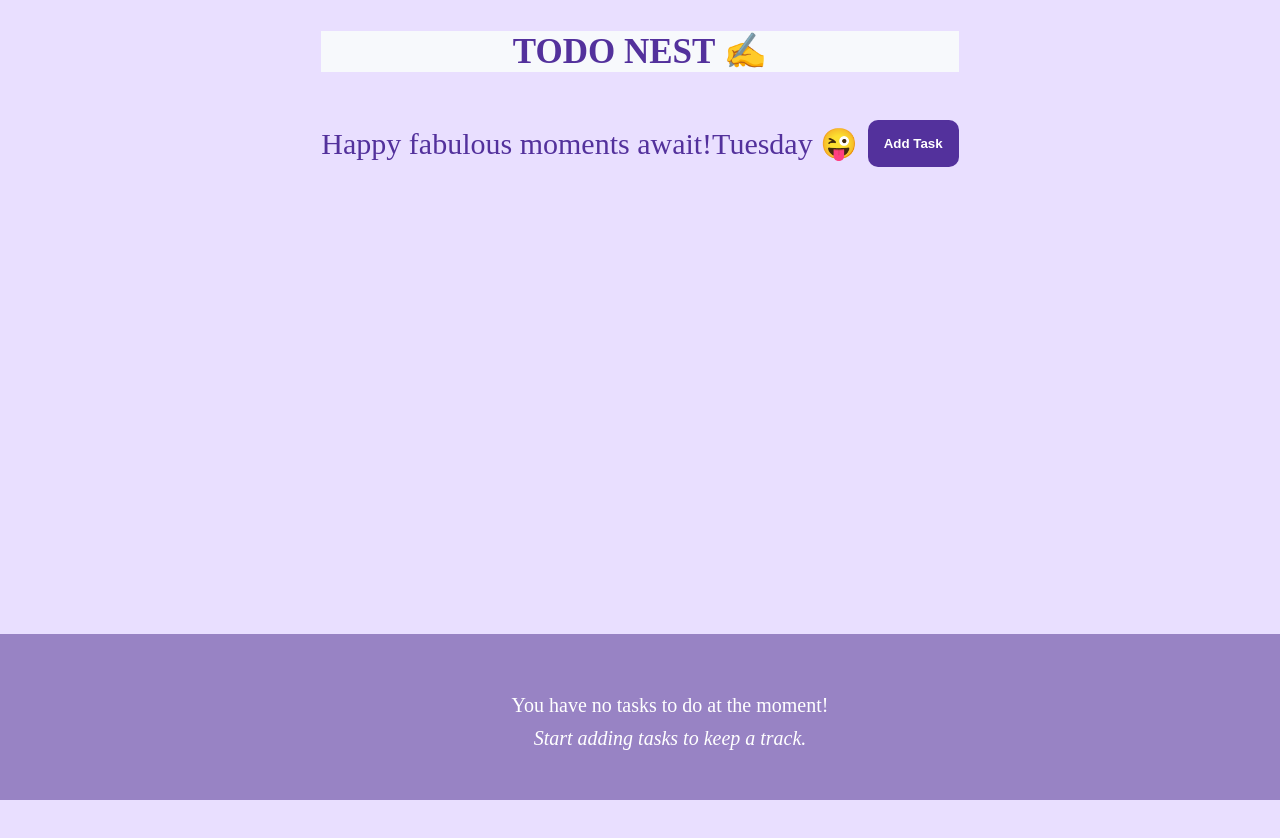
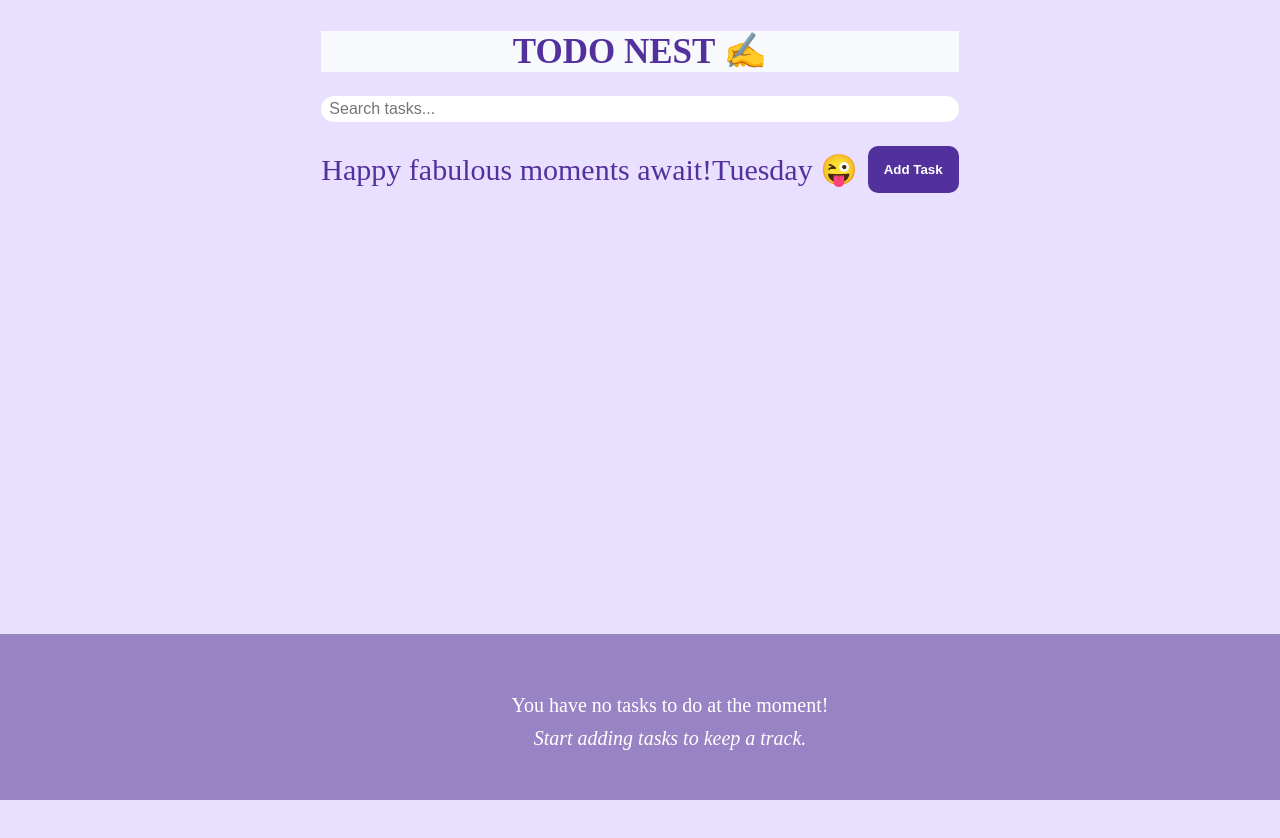
Before and after one commit to AkshayS05/ToDONest, a React (Vite) app: page / in a window 1280 px wide. Shown: the top 838 px of the page. Built offline with nearby package versions, Linux system fonts and the light colour scheme.

Commit message:
fix the search bar error

```diff
--- a/src/components/searchTask/SearchTask.tsx
+++ b/src/components/searchTask/SearchTask.tsx
@@ -1,19 +1,9 @@
-import { useState, useEffect } from "react";
-
 import "./searchTask.css";
 import { useTasks } from "../../context/TaskContext";
 
 const SearchTask = () => {
   //get tasks list, searchquery state, setQuery and addTask from TaskContext
-  const { tasks, searchQuery, setSearchQuery, addTask } = useTasks();
-
-  //hide and show search bar based on tasks are in the list or list is empty
-  const [visible, setVisible] = useState(false);
-
-  useEffect(() => {
-    //searchBar will hide and becomes visible based on the length of the tasks.
-    setVisible(tasks.length > 0);
-  }, [tasks]);
+  const { searchQuery, setSearchQuery, addTask } = useTasks();
 
   const handleQuery = (e: React.ChangeEvent<HTMLInputElement>) => {
     setSearchQuery(e.target.value);
@@ -25,7 +15,6 @@ const SearchTask = () => {
   return (
     <div className="searchBarContainer">
       <input
-        className={`searchBar ${visible ? "showSearchBar" : ""}`}
         type="search"
         value={searchQuery}
         // on change of the input, if user types set the query to that value
```
